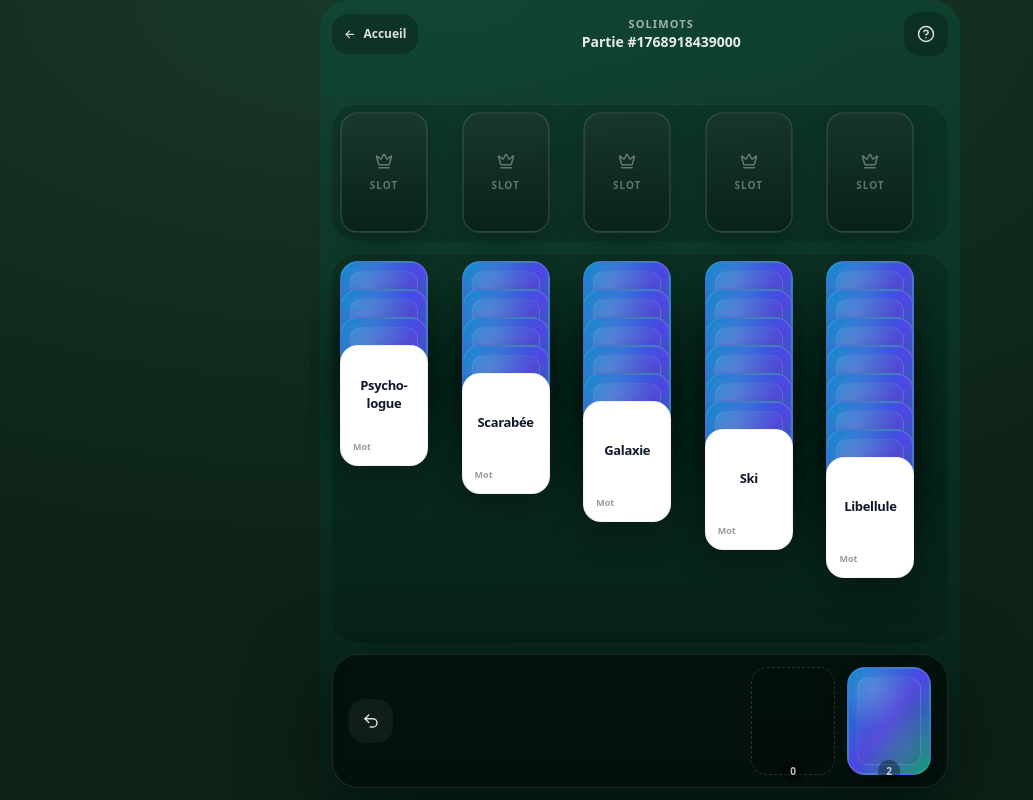
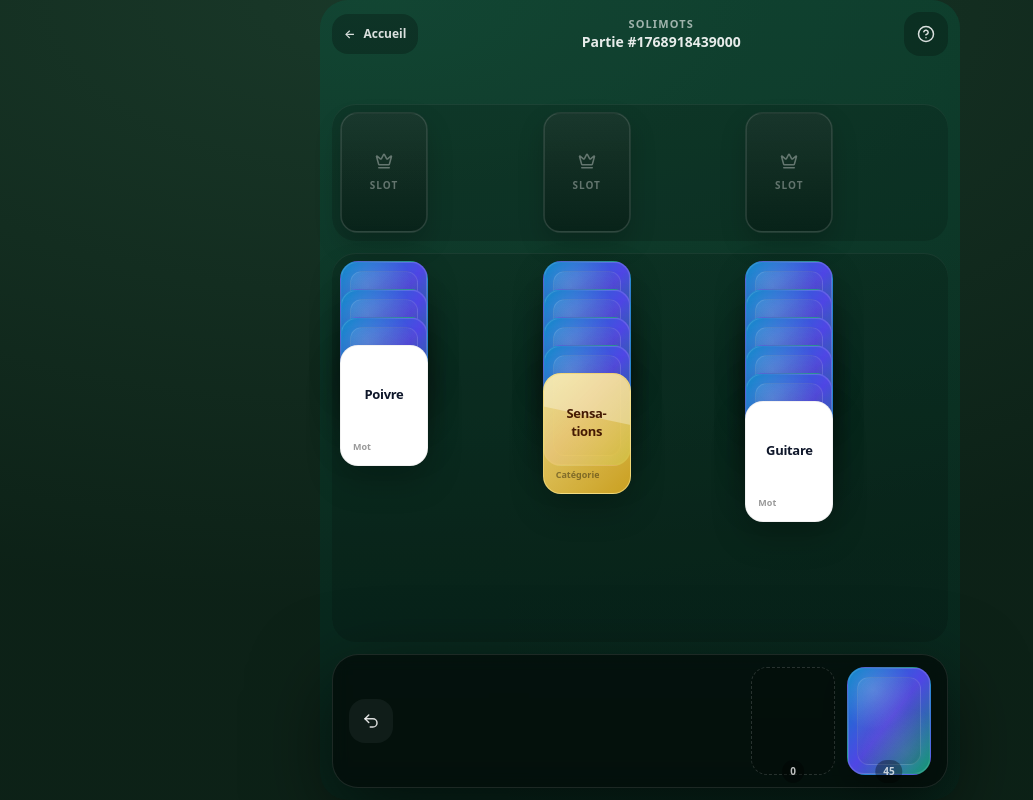
Before and after one commit to ThomasBerthaud/solimots, a React (Vite) app: page /game in a window 1280 px wide. Shown: the whole page, without its empty margins (0-1033 px from the left). Built offline with nearby package versions, Linux system fonts and the light colour scheme.

Commit message:
Make tableau columns random (3-5) instead of fixed
Co-authored-by: ThomasBerthaud <11942601+ThomasBerthaud@users.noreply.github.com>

```diff
--- a/src/components/board/SlotsRow.tsx
+++ b/src/components/board/SlotsRow.tsx
@@ -25,10 +25,12 @@ export function SlotsRow({
   completedSlotIndex,
   actionAt,
 }: SlotsRowProps) {
+  const columnCount = level.slots.length
+
   return (
     <section className="rounded-[24px] bg-black/15 p-2 shadow-[inset_0_1px_0_rgba(255,255,255,0.06)]">
       <LayoutGroup>
-        <div className="grid grid-cols-5 gap-2">
+        <div className="grid gap-2" style={{ gridTemplateColumns: `repeat(${columnCount}, minmax(0, 1fr))` }}>
           {level.slots.map((slot, idx) => (
             <SlotCell
               key={idx}
--- a/src/components/board/TableauRow.tsx
+++ b/src/components/board/TableauRow.tsx
@@ -26,9 +26,11 @@ export function TableauRow({
   errorCardId,
   errorAt,
 }: TableauRowProps) {
+  const columnCount = level.tableau.length
+
   return (
     <section className="rounded-[24px] bg-black/15 p-2 shadow-[inset_0_1px_0_rgba(255,255,255,0.06)]">
-      <div className="grid grid-cols-5 gap-2">
+      <div className="grid gap-2" style={{ gridTemplateColumns: `repeat(${columnCount}, minmax(0, 1fr))` }}>
         {level.tableau.map((ids, colIdx) => (
           <TableauCell
             key={colIdx}
--- a/src/game/levelGen.ts
+++ b/src/game/levelGen.ts
@@ -41,11 +41,11 @@ export type GenerateLevelOptions = {
   seed?: number
   /** How many categories are included in the level (must be > 4 for slot gameplay). */
   categoryCount?: number
-  /** Fixed MVP: 5 columns. */
+  /** Number of columns (3-5, randomly chosen if not specified). */
   tableauColumns?: number
   /**
    * Tableau deal pattern from left to right (top is last).
-   * Default: [4, 5, 6, 7, 8].
+   * Auto-generated based on column count if not specified.
    */
   tableauDealPattern?: number[]
 }
@@ -54,8 +54,12 @@ export function generateLevel(options: GenerateLevelOptions = {}): LevelState {
   const seed = options.seed ?? Date.now()
   const rnd = mulberry32(seed)
 
-  const tableauColumns = options.tableauColumns ?? 5
-  const tableauDealPattern = options.tableauDealPattern ?? [4, 5, 6, 7, 8]
+  // Randomly choose between 3, 4, or 5 columns if not specified
+  const tableauColumns = options.tableauColumns ?? randomIntInclusive(3, 5, rnd)
+
+  // Generate deal pattern based on column count: [4, 5, 6, ...] up to the number of columns
+  const tableauDealPattern = options.tableauDealPattern ??
+    Array.from({ length: tableauColumns }, (_, i) => 4 + i)
 
   validateWordBank(WORD_BANK)
 
@@ -112,7 +116,7 @@ export function generateLevel(options: GenerateLevelOptions = {}): LevelState {
   shuffle(wordCounts, rnd)
 
   const dealPattern =
-    tableauColumns === 5 && tableauDealPattern.length === 5
+    tableauColumns === tableauDealPattern.length
       ? tableauDealPattern.map((n) => Math.max(0, Math.floor(n)))
       : null
 
--- a/src/index.css
+++ b/src/index.css
@@ -68,6 +68,7 @@ body {
 /* Mobile game sizing variables */
 .mobile-game {
   --gap: clamp(6px, 1.4vw, 10px);
+  /* Card width calculated for max 5 columns - will have more space with fewer columns */
   --cardW: clamp(56px, calc((100vw - 24px - (var(--gap) * 4)) / 5), 88px);
   --cardH: calc(var(--cardW) * 1.38);
   --stackStep: clamp(18px, 4vw, 28px);
```
